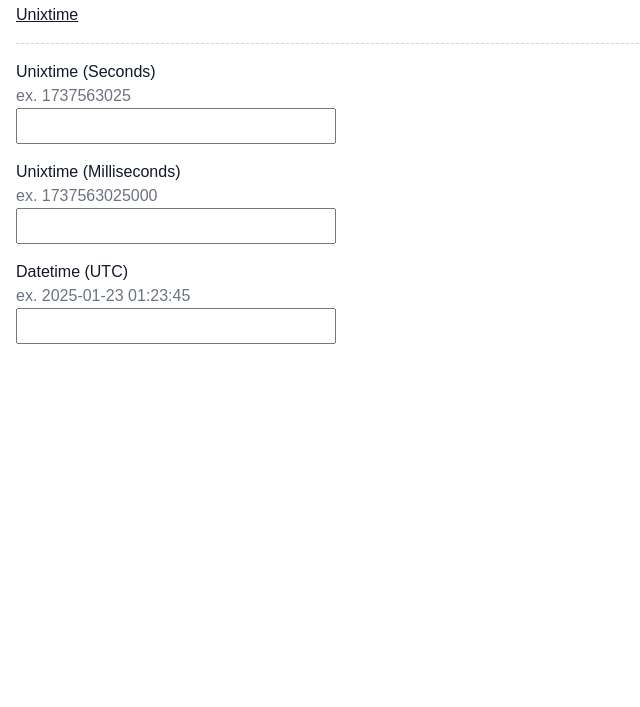
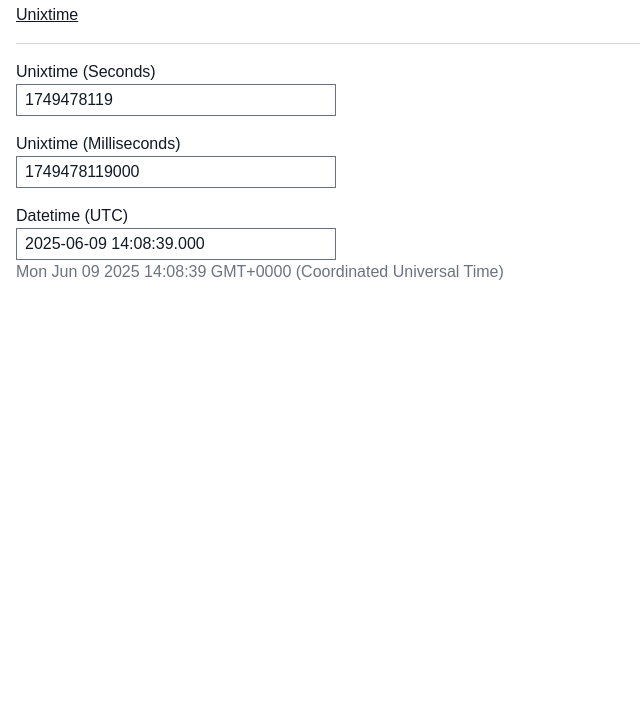
Before and after one commit to kamikoloss/toolbox, a plain HTML site: page unixtime.html in a window 1280 px wide. Shown: the part 93-800 px from the top of the page, without its empty margins (0-640 px from the left). Drawn offline with Linux system fonts and the light colour scheme.

Commit message:
Unixtime が動作するようにした

```diff
--- a/menu.js
+++ b/menu.js
@@ -1,3 +1,4 @@
+const siteName = 'GLOXINIA Tools';
 const menu = {
     '/unixtime.html': 'Unixtime',
 };
@@ -5,15 +6,16 @@ const menuHtml = (link, text) => `<li><a href="${link}">${text}</a></li>`;
 const menuListHtml = Object.entries(menu).map(([link, text]) => menuHtml(link, text)).join('');
 
 document.getElementById('menu').innerHTML = /*html*/ `
-<h1><a href="/">GLOXINIA Toolbox</a></h1>
+<h1><a href="/">${siteName}</a></h1>
 <h2 id="page-name"></h2>
 <ul>${menuListHtml}</ul>
 <hr>
 `;
 
-let title = 'GLOXINIA Toolbox';
-if (pageName) {
-    title += pageName;
+if (document.title == '') {
+    document.title = siteName;
+} else {
+    const pageName = document.title
+    document.title = `${siteName} - ${pageName}`;
     document.getElementById('page-name').innerHTML = pageName;
 }
-document.title = title;
--- a/style.css
+++ b/style.css
@@ -35,12 +35,13 @@ h1,
 h2 {
     font-size: 1.5rem;
     line-height: 2rem;
+    font-weight: 700;
 }
 
 hr {
     height: 1px;
     border: none;
-    border-top: 1px dashed var(--color-gray-300);
+    border-top: 1px solid var(--color-gray-300);
 }
 
 input,
@@ -48,7 +49,13 @@ button {
     display: block;
     width: 100%;
     max-width: 320px;
-    padding: 0.25rem 0.5rem;
+    height: 2rem;
+    padding: 0 0.5rem;
+    border: 1px solid var(--color-gray-500);
+}
+
+input:focus-visible {
+  outline: 1px solid var(--color-gray-500);
 }
 
 img {
--- a/unixtime.html
+++ b/unixtime.html
@@ -6,7 +6,7 @@
     <meta name="viewport" content="width=device-width,initial-scale=1">
     <link rel="stylesheet" href="./style.css">
     <link rel="icon" type="image/svg+xml" href="./favicon.svg" />
-    <title></title>
+    <title>Unixtime</title>
 </head>
 
 <body>
@@ -14,22 +14,48 @@
     <div id="page">
         <div>
             <div>Unixtime (Seconds)</div>
-            <div class="text-gray-500">ex. 1737563025</div>
             <input type="text" id="unixtime-sec">
         </div>
         <div>
             <div>Unixtime (Milliseconds)</div>
-            <div class="text-gray-500">ex. 1737563025000</div>
             <input type="text" id="unixtime-milliec">
         </div>
         <div>
             <div>Datetime (UTC)</div>
-            <div class="text-gray-500">ex. 2025-01-23 01:23:45</div>
-            <input type="text" id="utc-date">
+            <input type="text" id="datetime">
+            <div id="datetime2" class="text-gray-500"></div>
         </div>
     </div>
     <script>
-        const pageName = 'Unixtime';
+        const pad = (num, size = 2) => String(num).padStart(size, '0');
+        const getUtcDatetimeString = (date) => `${date.getUTCFullYear()}-${pad(date.getUTCMonth() + 1)}-${pad(date.getUTCDate())} ${pad(date.getUTCHours())}:${pad(date.getUTCMinutes())}:${pad(date.getUTCSeconds())}.${pad(date.getUTCMilliseconds(), 3)}`;
+        const unixtimeSecInput = document.getElementById('unixtime-sec');
+        const unixtimeMillisecInput = document.getElementById('unixtime-milliec');
+        const datetimeInput = document.getElementById('datetime');
+        const datetimeBlock = document.getElementById('datetime2');
+        const nowDate = new Date();
+        unixtimeSecInput.value = parseInt(nowDate.getTime() / 1000);
+        unixtimeMillisecInput.value = parseInt(nowDate.getTime());
+        datetimeInput.value = getUtcDatetimeString(nowDate);
+        datetimeBlock.innerHTML = nowDate;
+        unixtimeSecInput.addEventListener('input', event => {
+            const date = new Date(parseInt(event.target.value) * 1000);
+            unixtimeMillisecInput.value = parseInt(date.getTime());
+            datetimeInput.value = getUtcDatetimeString(date);
+            datetimeBlock.innerHTML = date;
+        });
+        unixtimeMillisecInput.addEventListener('input', event => {
+            const date = new Date(NumbparseInter(event.target.value));
+            unixtimeSecInput.value = parseInt(date.getTime() / 1000);
+            datetimeInput.value = getUtcDatetimeString(date);
+            datetimeBlock.innerHTML = date;
+        });
+        datetimeInput.addEventListener('input', event => {
+            const date = new Date(event.target.value);
+            unixtimeSecInput.value = parseInt(date.getTime() / 1000);
+            unixtimeMillisecInput.value = parseInt(date.getTime());
+            datetimeBlock.innerHTML = date;
+        });
     </script>
     <script src="./menu.js"></script>
 </body>
```
Also changed, not shown: index.html (+1 -1 lines).
